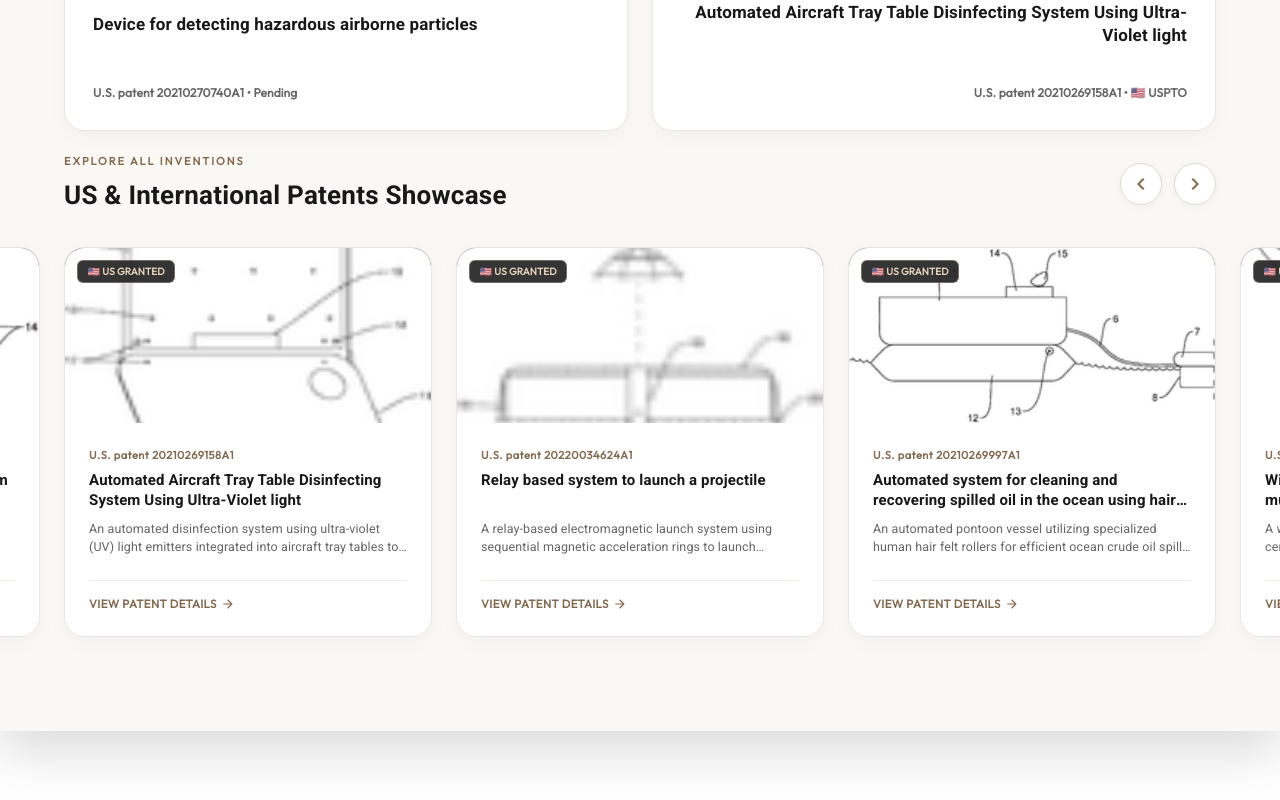
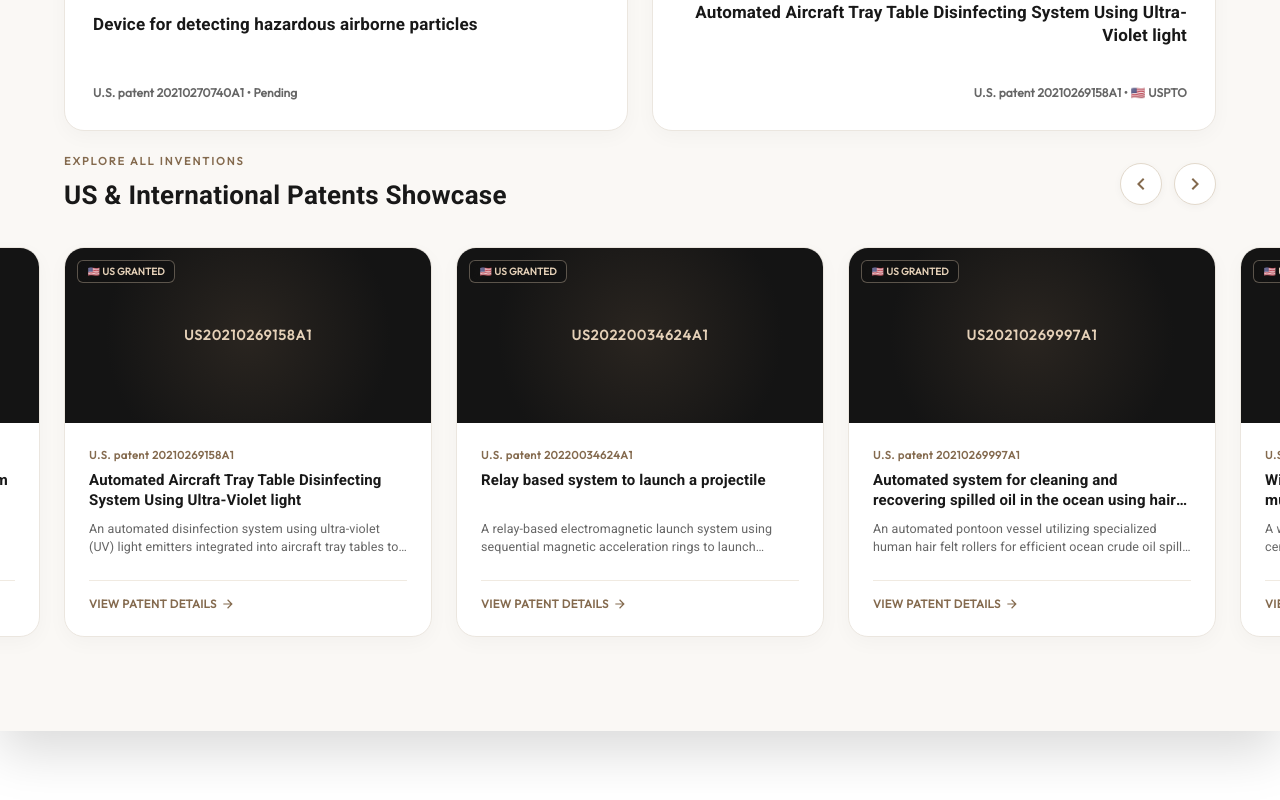
Before and after one commit to devops-89/mirza-faizan-website, a Next.js app: page /patent/US20210269998A1 in a window 1280 px wide. Shown: the part 4359-5159 px from the top of the page. Built offline with nearby package versions, Linux system fonts and the light colour scheme.

Commit message:
refactor: update PatentSwiperCarousel to support multiple image sources using imageUrl or image array index

```diff
--- a/components/layout/Patent/PatentSwiperCarousel.tsx
+++ b/components/layout/Patent/PatentSwiperCarousel.tsx
@@ -399,6 +399,9 @@ export const PatentSwiperCarousel: React.FC<PatentSwiperCarouselProps> = ({
                       }}
                     >
                       {/* Image or Card Header */}
+                      {(() => {
+                        const cardImage = item.imageUrl || item.images?.[0]?.url;
+                        return (
                           <Box
                             sx={{
                               position: "relative",
@@ -409,9 +412,9 @@ export const PatentSwiperCarousel: React.FC<PatentSwiperCarouselProps> = ({
                               overflow: "hidden",
                             }}
                           >
-                        {item.image ? (
+                            {cardImage ? (
                               <Image
-                            src={item.image}
+                                src={cardImage}
                                 alt={item.title}
                                 fill
                                 sizes="(max-width: 768px) 100vw, 33vw"
@@ -469,6 +472,8 @@ export const PatentSwiperCarousel: React.FC<PatentSwiperCarouselProps> = ({
                           </Typography>
                         </Box>
                       </Box>
+                    );
+                  })()}
 
                       {/* Card Body */}
                       <Box
```
Lines whose indentation alone changed are shown as unchanged.
